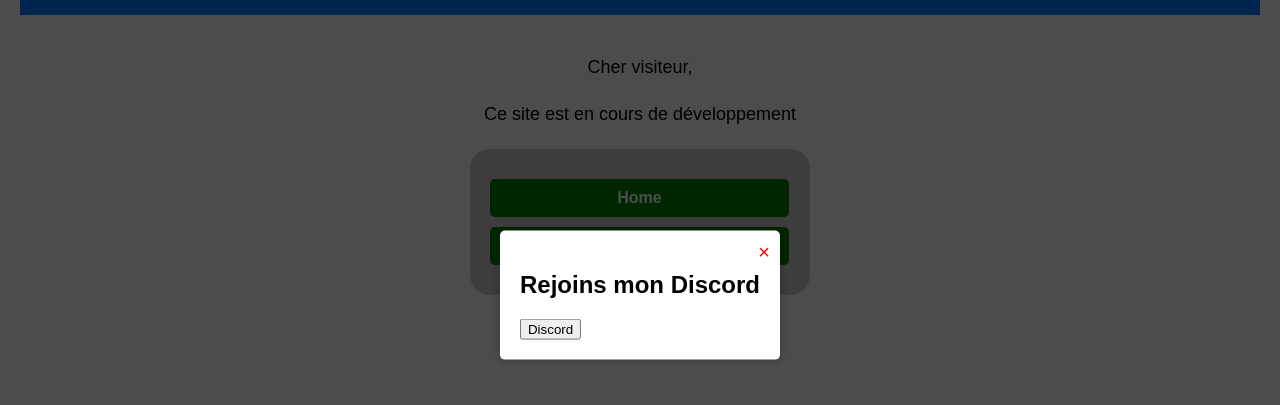
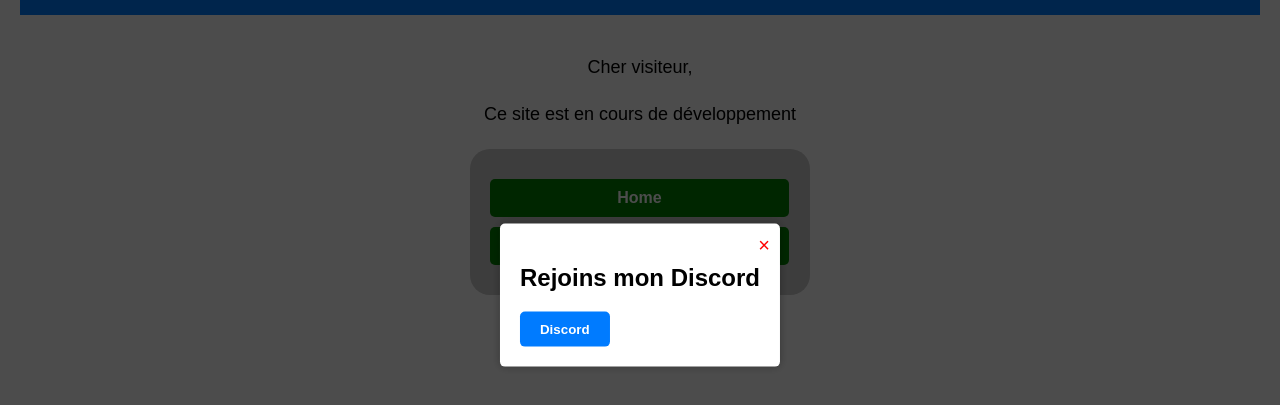
Before and after one commit to antoine-aigat/school, a plain HTML site: page index.html in a window 1280 px wide. Shown: the part 105-510 px from the top of the page. Drawn offline with Linux system fonts and the light colour scheme.

Commit message:
Update index.html

```diff
--- a/index.html
+++ b/index.html
@@ -103,6 +103,10 @@
         </div>
     </div>
 </body>
+
+</html>
+<!DOCTYPE html>
+<html lang="en">
 <head>
     <meta charset="UTF-8">
     <meta name="viewport" content="width=device-width, initial-scale=1.0">
@@ -140,6 +144,23 @@
             font-size: 20px;
             color: red;
         }
+
+        /* Style pour le bouton "Discord" */
+        .discord-button {
+            background-color: #007BFF; /* Couleur bleue */
+            color: #fff; /* Texte blanc */
+            padding: 10px 20px;
+            border: none;
+            border-radius: 5px;
+            font-weight: bold;
+            cursor: pointer;
+            text-decoration: none;
+            display: inline-block;
+        }
+
+        .discord-button:hover {
+            background-color: #0056b3; /* Couleur bleue plus foncée au survol */
+        }
     </style>
 </head>
 <body>
@@ -149,7 +170,7 @@
             <span class="close-button" onclick="closePopup()">&times;</span>
             <h2>Rejoins mon Discord</h2>
             <a href="https://discord.gg/z3vZPXmQzm" target="_blank">
-                <button>Discord</button>
+                <button class="discord-button">Discord</button>
             </a>
         </div>
     </div>
@@ -170,4 +191,5 @@
             document.getElementById("myPopup").style.display = "none";
         }
     </script>
+</body>
 </html>
```
